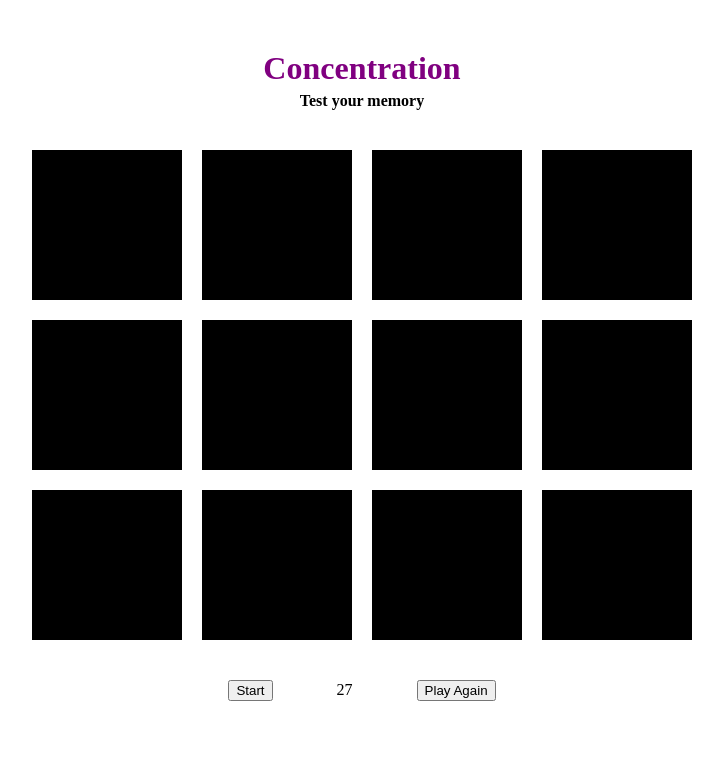
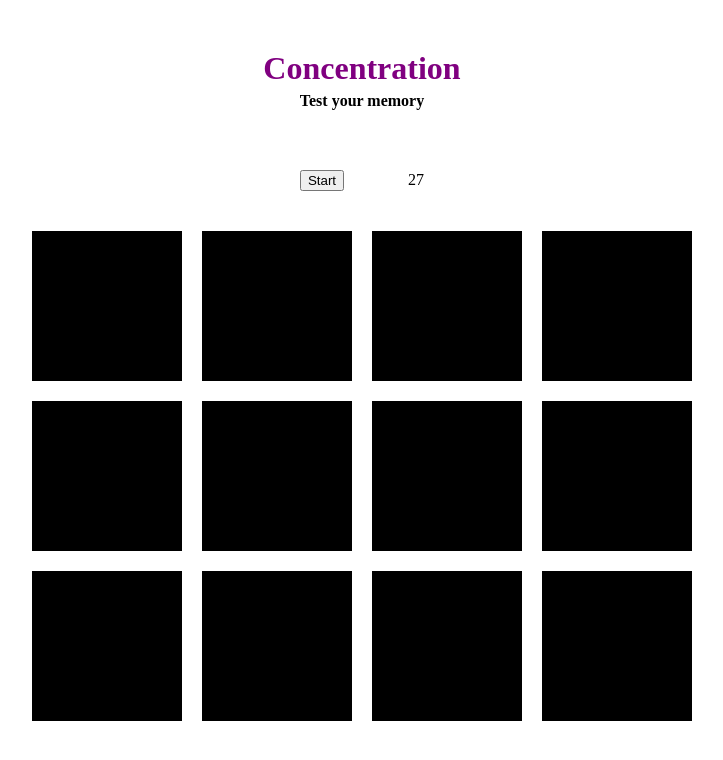
Before and after one commit to sumurillo/sumi-memory-game, a plain HTML site: page index.html in a window 1280 px wide. Both pictures are taken after a click on the button "Start". Shown: the whole page, without its empty margins (278-1001 px from the left). Drawn offline with Linux system fonts and the light colour scheme.

Commit message:
remove reset btn

```diff
--- a/app.js
+++ b/app.js
@@ -9,6 +9,7 @@ let randomColors= ['red', 'red', 'purple', 'purple', 'green', 'green', 'blue', '
 
 
 //mapping individual cards to the array
+//r: row; c: card
 let card1 = document.getElementById('r1c1')
 let card2 = document.getElementById('r1c2')
 let card3 = document.getElementById('r1c3')
@@ -27,15 +28,16 @@ function init () {
 
 };
 
+let firstCard = null;
+let secondCard = null;
+
 
 /*----- cached element references -----*/
 
 startBtn.addEventListener('click', countdown);
 
 
-/*----- functions -----*/
-
-
+//cards changing color on click while iterating through the array
 card1.onclick = function() {
 	card1.style.backgroundColor = randomColors[0];
 }
@@ -74,7 +76,9 @@ card12.onclick = function() {
 }
 
 
-//shuffle array function
+/*----- functions -----*/
+
+//shuffle function to shuffle colors in array
 function shuffle(randomColors) {
 	let currentIndex = randomColors.length,  randomIndex;
 
@@ -84,22 +88,29 @@ function shuffle(randomColors) {
 
 	  //swap it with the current element.
 	  [randomColors[currentIndex], randomColors[randomIndex]] =
-	  [	randomColors[randomIndex], randomColors[currentIndex]];
+	  [randomColors[randomIndex], randomColors[currentIndex]];
 	}
 	return randomColors;
   }
 
 	shuffle(randomColors);
-	// gameArr.push(choices);
-	// console.log(gameArr);
+
 
 //timer cited from stack overflow by James McDowell
 let timeLeft = 30;
 
 function countdown() {
 	timeLeft--;
-	document.getElementById("seconds").innerHTML = String( timeLeft );
+	document.getElementById("timer").innerHTML = String( timeLeft );
 	if (timeLeft > 0) {
 		setTimeout(countdown, 1000);
 	}
 };
+
+
+
+function matchCard () {
+	if (firstCard.cards.childElement === secondCard.cards.childElement) {
+		console.log("match");
+	}
+}
--- a/index.html
+++ b/index.html
@@ -12,6 +12,12 @@
 <body>
     <h1>Concentration</h1>
     <h4>Test your memory</h4>
+    <section id="bottom">
+        <button id="button1">Start</button>
+        <div id="clock">
+            <span id="timer">30</span>
+        </div>
+    </section>
     <div class="container" id="board">
         <div class="red" id="r1c1"></div>
         <div class="red" id="r1c2"></div>
@@ -28,12 +34,5 @@
         <div class="aqua" id="r3c3"></div>
         <div class="aqua" id="r3c4"></div>
     </div>
-    <section id="bottom">
-        <button id="button1">Start</button>
-        <div id="clock">
-            <span id="seconds">30</span>
-        </div>
-        <button id="button2">Play Again</button>
-    </section>
 </body>
 </html>
```
